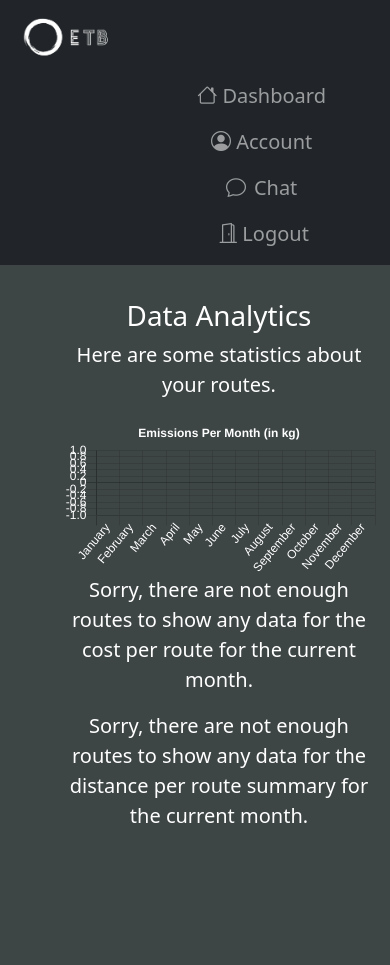
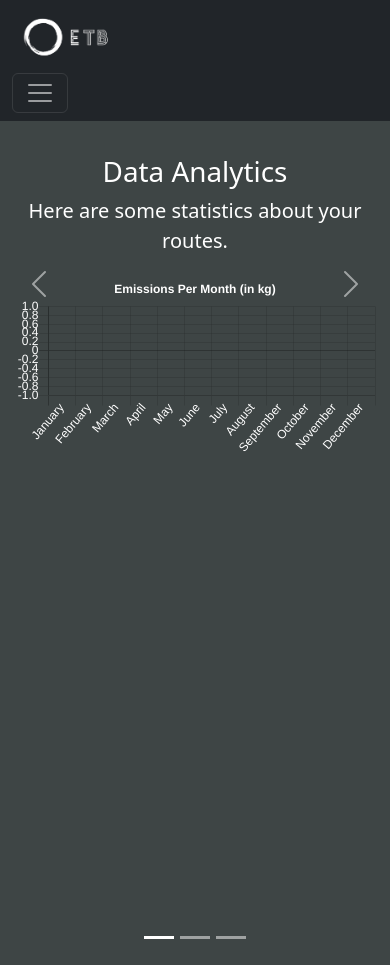
Before and after one commit to mn00849/etb, a Django app: page /stats in a window 390 px wide. Run offline with Django 4.2, Linux system fonts and the light colour scheme; a user stored in the database is signed in; data comes from the database, SQL or seed files in the repository; both versions use the stored data as it was after the commit; data that the repository does not hold is empty; style sheets or scripts are compiled from the project's sources; some libraries are stand-ins or nearby versions.

Commit message:
Made pages more responsive

```diff
--- a/homeapp/templates/homeapp/chat.html
+++ b/homeapp/templates/homeapp/chat.html
@@ -9,13 +9,12 @@
                 <p1><center><font size="+5"><b>Chat with friends</b></font></center></p1>
                 <br>
                 <ul>
-                    <font size="+3">Select a friend to chat to
+                    Select a friend to chat to
                     {% for friend in friends %}
                         <li>
-                            <a href="friends/chat/checkview/{{friend.room}}">{{friend.user.email}} <i class="bi bi-chat-left-fill"></i></a>
+                            <p><a href="friends/chat/checkview/{{friend.room}}">{{friend.user.email}} <i class="bi bi-chat-left-fill"></i></a></p>
                         </li>
                     {% endfor %}
-                    </font>
                 </ul>
 
             </div>
--- a/homeapp/templates/homeapp/home.html
+++ b/homeapp/templates/homeapp/home.html
@@ -29,7 +29,7 @@
         <div class="col-sm-6 col-md-5">
             <div class="pt-4">
                 <!--Image placeholder, put image in static/images and put link here-->
-                <img src= "https://unsplash.it/570/350" />
+                <img src= "https://unsplash.it/570/350" class="img-fluid" />
             </div>
         </div>
     </div>
--- a/homeapp/templates/homeapp/stats.html
+++ b/homeapp/templates/homeapp/stats.html
@@ -2,9 +2,8 @@
 
 {% block content %}
 <script src="https://cdnjs.cloudflare.com/ajax/libs/Chart.js/2.5.0/Chart.min.js"></script>
-    <div class="row" style="padding-top:2.5%">
+    <div class="row h-100" style="padding-top:2.5%">
         <div class="col-sm-12">
-            <div class="ps-5">
             <br>
             <div class="container-fluid">
                 <center>
@@ -13,20 +12,41 @@
                     Here are some statistics about your routes.
 
                 </p>
-                <canvas id="myChart" style="width:100%;max-width:600px"></canvas>
+                <div id="carouselExampleIndicators" class="carousel slide position-relative h-100" data-bs-ride="carousel">
+                  <div class="carousel-indicators position-fixed bottom-0">
+                    <button type="button" data-bs-target="#carouselExampleIndicators" data-bs-slide-to="0" class="active" aria-current="true" aria-label="Slide 1"></button>
+                    <button type="button" data-bs-target="#carouselExampleIndicators" data-bs-slide-to="1" aria-label="Slide 2"></button>
+                    <button type="button" data-bs-target="#carouselExampleIndicators" data-bs-slide-to="2" aria-label="Slide 3"></button>
+                  </div>
+                  <div class="carousel-inner pb-5" role="listbox" style="max-width:900px; max-height:600px !important;">
+                    <div class="carousel-item active">
+                      <canvas id="myChart" style="width:100%;max-width:600px;"></canvas>
+                    </div>
+                    <div class="carousel-item">
                       {% if costRouteX %}
-                  <canvas id="myChart2" style="width:100%;max-width:600px"></canvas>
+                        <canvas id="myChart2" style="width:100%;max-width:600px;height:400px;"></canvas>
                       {% else %}
                         <p>Sorry, there are not enough routes to show any data for the cost per route for the current month.</p>
                       {% endif %}
+                    </div>
+                    <div class="carousel-item">
                       {% if distanceRoute %}
                         <canvas id="myChart3" style="color: white;width:100%;max-width:400px; max-height: 400px; margin-left:auto; margin-right: auto; margin-top: 30px;"></canvas>
                       {% else %}
                         <p>Sorry, there are not enough routes to show any data for the distance per route summary for the current month.</p>
                       {% endif %}
-
+                    </div>
+                  </div>
+                  <button class="carousel-control-prev position-absolute" type="button" data-bs-target="#carouselExampleIndicators" data-bs-slide="prev" style="height:10%;">
+                    <span class="carousel-control-prev-icon position-fixed" aria-hidden="true"></span>
+                    <span class="visually-hidden">Previous</span>
+                  </button>
+                  <button class="carousel-control-next position-absolute" type="button" data-bs-target="#carouselExampleIndicators" data-bs-slide="next" style="height:10%;">
+                    <span class="carousel-control-next-icon position-fixed" aria-hidden="true"></span>
+                    <span class="visually-hidden">Next</span>
+                  </button>
+                </div>
                 </center>
-            </div>
         </div>
     </div>
 
--- a/templates/navbar.html
+++ b/templates/navbar.html
@@ -14,6 +14,10 @@
                 {% endif %}
 
             </div>
+            <button class="navbar-toggler float-end" type="button" data-bs-toggle="collapse" data-bs-target="#collapsibleNavbar">
+                <span class="navbar-toggler-icon"></span>
+            </button>
+            <div class="collapse navbar-collapse" id="collapsibleNavbar">
                 <ul class="navbar-nav ms-auto pe-5">
                     {% if not request.user.is_authenticated %}
                         <li class="nav-item"><a class="nav-link" href="http://localhost:8000/login/auth0"><i class="bi bi-person me-2"></i>Login/Sign Up</a> </li>
@@ -26,4 +30,5 @@
                     {% endif %}
                 </ul>
             </div>
+        </div>
     </nav>
```
Also changed, not shown: homeapp/templates/homeapp/dashboard.html (+5 -5 lines), homeapp/templates/homeapp/routes.html (+5 -2 lines), db.sqlite3. Lines whose indentation alone changed are shown as unchanged.
